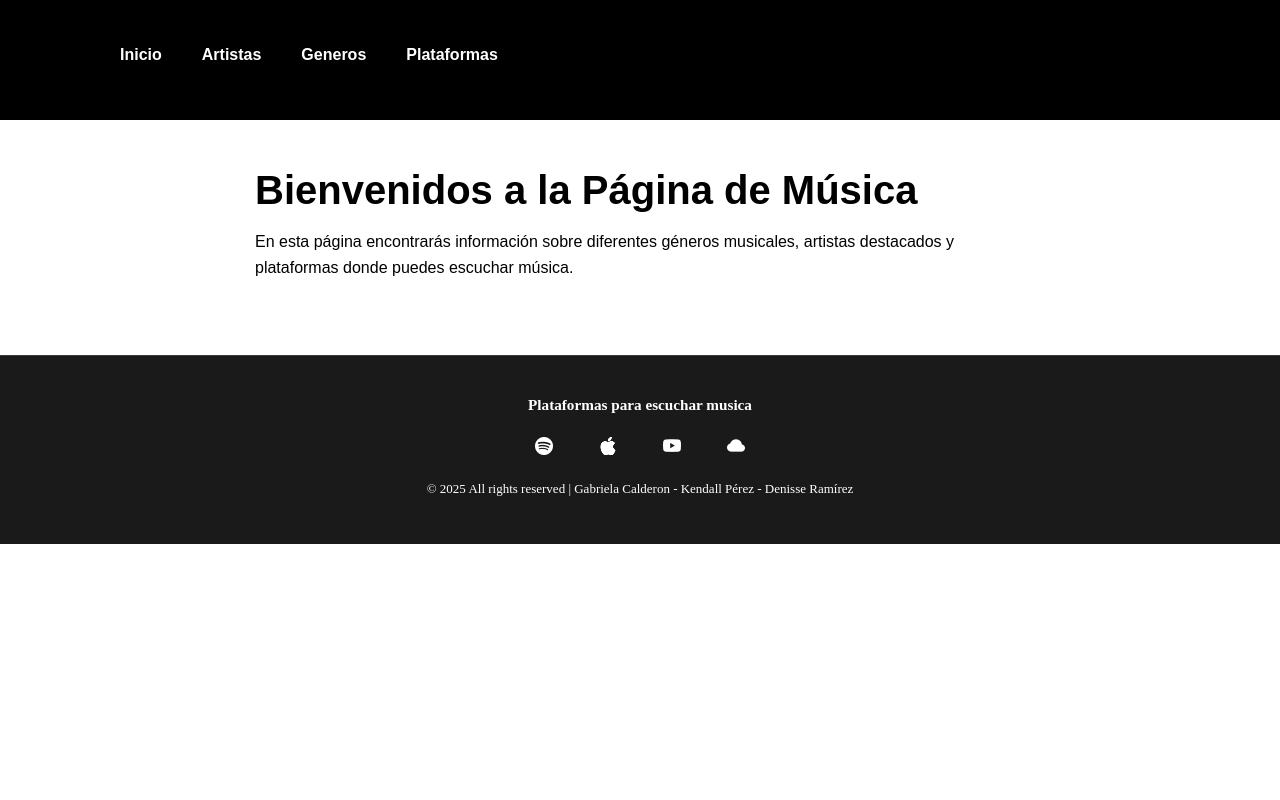
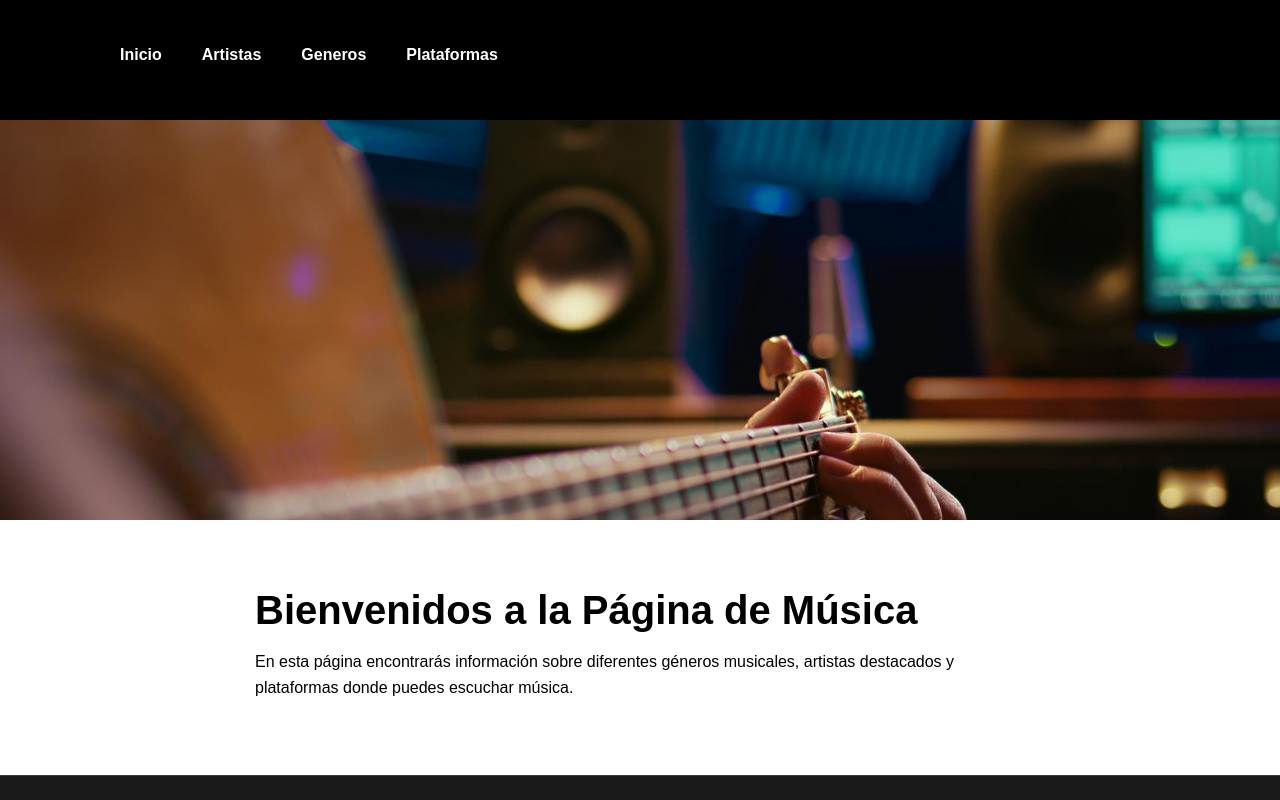
Before and after one commit to N1sse/music_lab03, a plain HTML site: page index.html in a window 1280 px wide. Shown: the top 800 px of the page. Drawn offline with nearby package versions, Linux system fonts and the light colour scheme.

Commit message:
corregir y agregar un banner

```diff
--- a/css/Inicio.css
+++ b/css/Inicio.css
@@ -1,5 +1,15 @@
+
+/*----banner----*/
+.b_content{
+  object-fit: cover;
+  overflow: hidden;
+  height: 420px;
+  align-content: center;
+}
+
+/*----todo contenido----*/
 .desing {
-  margin-top: 100px;
+  margin-top: 20px;
 }
 
 .design {
@@ -8,10 +18,11 @@
 
 .design {
   max-width: 800px;
-  margin: 0 auto; /* centra */
+  margin: 0 auto;
   padding: 20px;
 }
 
+/*----contenido texto----*/
 h1 {
   font-size: 2.5rem;
   margin-bottom: 15px;
--- a/index.html
+++ b/index.html
@@ -37,8 +37,13 @@
     </header>
 
     <main>
+        <section class="banner">
+            <div class="b_content">
+                <img src="img/music_banner.jpg" alt="">
+            </div>
+
+        </section>
         <section class="design">
-
             <div>
                 <h1>Bienvenidos a la Página de Música</h1>
 
@@ -47,7 +52,8 @@
                     plataformas donde
                     puedes escuchar música.
                 </p>
-
+            </div>
+        </section>
 
     </main>
 
```
Also changed, not shown: img/music_banner.jpg (added).
